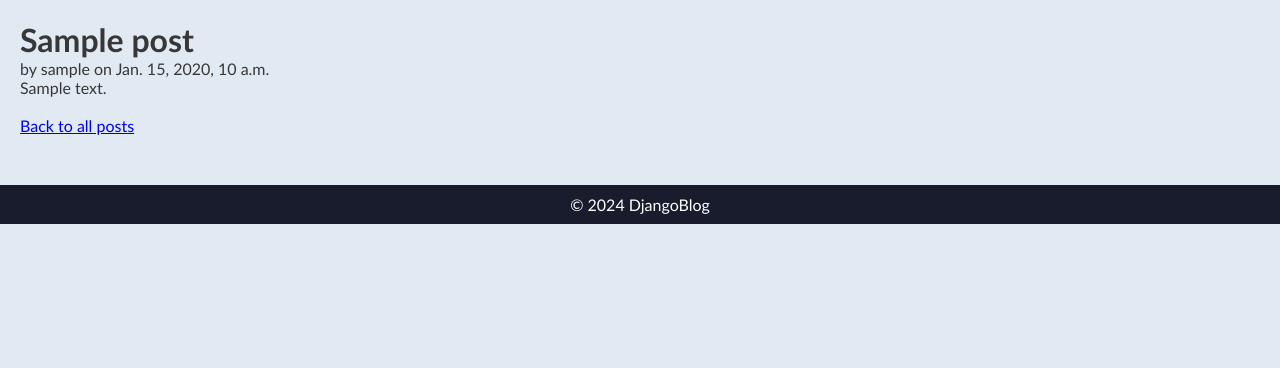
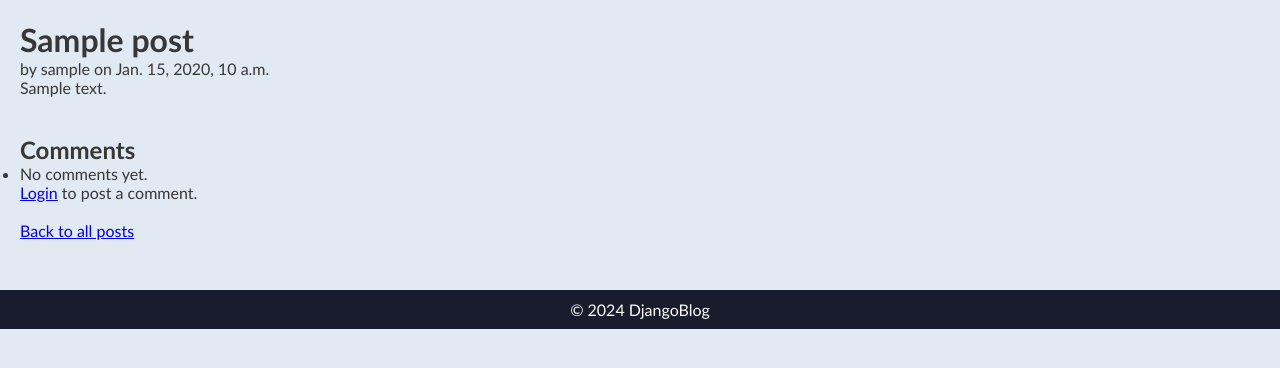
Before and after one commit to Orel-y/Alx_DjangoLearnLab, a Django app: page /blog/posts/1/ in a window 1280 px wide. Shown: the part 42-410 px from the top of the page. Run offline with Django 5.2, Linux system fonts and the light colour scheme; tables that the repository leaves empty hold one stand-in row (Sample ...).

Commit message:
Implementing Comment Feature

```diff
--- a/django_blog/blog/models.py
+++ b/django_blog/blog/models.py
@@ -1,5 +1,6 @@
 from django.db import models
 from django.contrib.auth.models import User
+from django.utils import timezone
 
 class Post(models.Model):
     title = models.CharField(max_length=200)
@@ -9,3 +10,17 @@ class Post(models.Model):
 
     def __str__(self):
         return f"{self.title}: {self.published_date}"
+
+class Comment(models.Model):
+    post = models.ForeignKey(Post, on_delete=models.CASCADE)
+    author = models.ForeignKey(User, on_delete=models.CASCADE)
+    content = models.TextField()
+    created_at = models.DateTimeField(default=timezone.now)
+    updated_at = models.DateTimeField(auto_now=True)
+
+    def __str__(self):
+        return f'Comment by {self.author.username} on {self.post.title}'
+
+    def get_absolute_url(self):
+        from django.urls import reverse
+        return reverse('post-detail', kwargs={'pk': self.post.pk})
--- a/django_blog/blog/templates/blog/post_detail.html
+++ b/django_blog/blog/templates/blog/post_detail.html
@@ -11,6 +11,34 @@
         <a href="{% url 'post-update' post.pk %}">Edit</a> |
         <a href="{% url 'post-delete' post.pk %}">Delete</a>
     {% endif %}
+    <br><br>
+
+    <h2>Comments</h2>
+<ul>
+    {% for comment in post.comments.all %}
+        <li>
+            <strong>{{ comment.author.username }}</strong>: {{ comment.content }}
+            {% if user == comment.author %}
+                <a href="{% url 'comment-update' comment.pk %}">Edit</a>
+                <a href="{% url 'comment-delete' comment.pk %}">Delete</a>
+            {% endif %}
+        </li>
+    {% empty %}
+        <li>No comments yet.</li>
+    {% endfor %}
+</ul>
+
+{% if user.is_authenticated %}
+  <h3>Add a Comment</h3>
+  <form method="post" action="{% url 'comment-create' post.pk %}">
+    {% csrf_token %}
+    {{ form.as_p }}
+    <button type="submit">Post Comment</button>
+  </form>
+{% else %}
+  <p><a href="{% url 'login' %}">Login</a> to post a comment.</p>
+{% endif %}
+
 <br>
 <a href="{% url 'posts' %}">Back to all posts</a>
 {% endblock %}
--- a/django_blog/blog/urls.py
+++ b/django_blog/blog/urls.py
@@ -4,7 +4,8 @@ from django.contrib.auth import views as auth_views
 from django.urls import path
 from .views import (
     PostListView, PostDetailView, PostCreateView,
-    PostUpdateView, PostDeleteView
+    PostUpdateView, PostDeleteView, CommentCreateView,
+    CommentDeleteView, CommentUpdateView
 )
 
 
@@ -21,4 +22,8 @@ urlpatterns = [
     path('posts/<int:pk>/', PostDetailView.as_view(), name='post-detail'),
     path('post/<int:pk>/update/', PostUpdateView.as_view(), name='post-update'),
     path('post/<int:pk>/delete/', PostDeleteView.as_view(), name='post-delete'),
+
+    path('post/<int:pk>/comment/new/', CommentCreateView.as_view(), name='comment-create'),
+    path('comment/<int:pk>/update/', CommentUpdateView.as_view(), name='comment-update'),
+    path('comment/<int:pk>/delete/', CommentDeleteView.as_view(), name='comment-delete'),
 ]
--- a/django_blog/blog/views.py
+++ b/django_blog/blog/views.py
@@ -1,10 +1,10 @@
 from django.shortcuts import render, redirect
 from django.contrib.auth.forms import UserCreationForm
 from django.contrib.auth.models import User
-from .forms import CustomUserCreationForm, PostForm
+from .forms import CustomUserCreationForm, PostForm, CommentForm
 from django.contrib import messages
 from django.views.generic import ListView, CreateView, DetailView, UpdateView, DeleteView
-from .models import Post
+from .models import Post, Comment
 from django.urls import reverse_lazy
 from django.contrib.auth.mixins import LoginRequiredMixin, UserPassesTestMixin
 from django.contrib.auth.decorators import login_required
@@ -78,3 +78,34 @@ class PostDeleteView(LoginRequiredMixin, UserPassesTestMixin, DeleteView):
     def test_func(self):
         post = self.get_object()
         return self.request.user == post.author
+
+
+class CommentCreateView(LoginRequiredMixin, CreateView):
+    model = Comment
+    form_class = CommentForm
+    template_name = 'blog/comment_form.html'
+
+    def form_valid(self, form):
+        form.instance.author = self.request.user
+        form.instance.post_id = self.kwargs['pk']
+        return super().form_valid(form)
+
+class CommentUpdateView(LoginRequiredMixin, UserPassesTestMixin, UpdateView):
+    model = Comment
+    form_class = CommentForm
+    template_name = 'blog/comment_form.html'
+
+    def test_func(self):
+        comment = self.get_object()
+        return self.request.user == comment.author
+
+class CommentDeleteView(LoginRequiredMixin, UserPassesTestMixin, DeleteView):
+    model = Comment
+    template_name = 'blog/comment_confirm_delete.html'
+
+    def get_success_url(self):
+        return self.object.post.get_absolute_url()
+
+    def test_func(self):
+        comment = self.get_object()
+        return self.request.user == comment.author
--- a/django_blog/django_blog/settings.py
+++ b/django_blog/django_blog/settings.py
@@ -123,7 +123,7 @@ USE_TZ = True
 STATIC_URL = 'static/'
 
 STATICFILES_DIRS = [
-    BASE_DIR / "static",
+    BASE_DIR / "blog/static",
 ]
 
 # Default primary key field type
```
Also changed, not shown: django_blog/blog/forms.py (+18 -1 lines), django_blog/blog/templates/blog/comment_confirm_delete.html (added, +15 -0 lines), django_blog/blog/templates/blog/comment_form.html (added, +17 -0 lines), django_blog/blog/migrations/0002_comment.py (added), django_blog/blog/migrations/0003_alter_comment_created_at_alter_comment_updated_at.py (added). Lines whose indentation alone changed are shown as unchanged.
